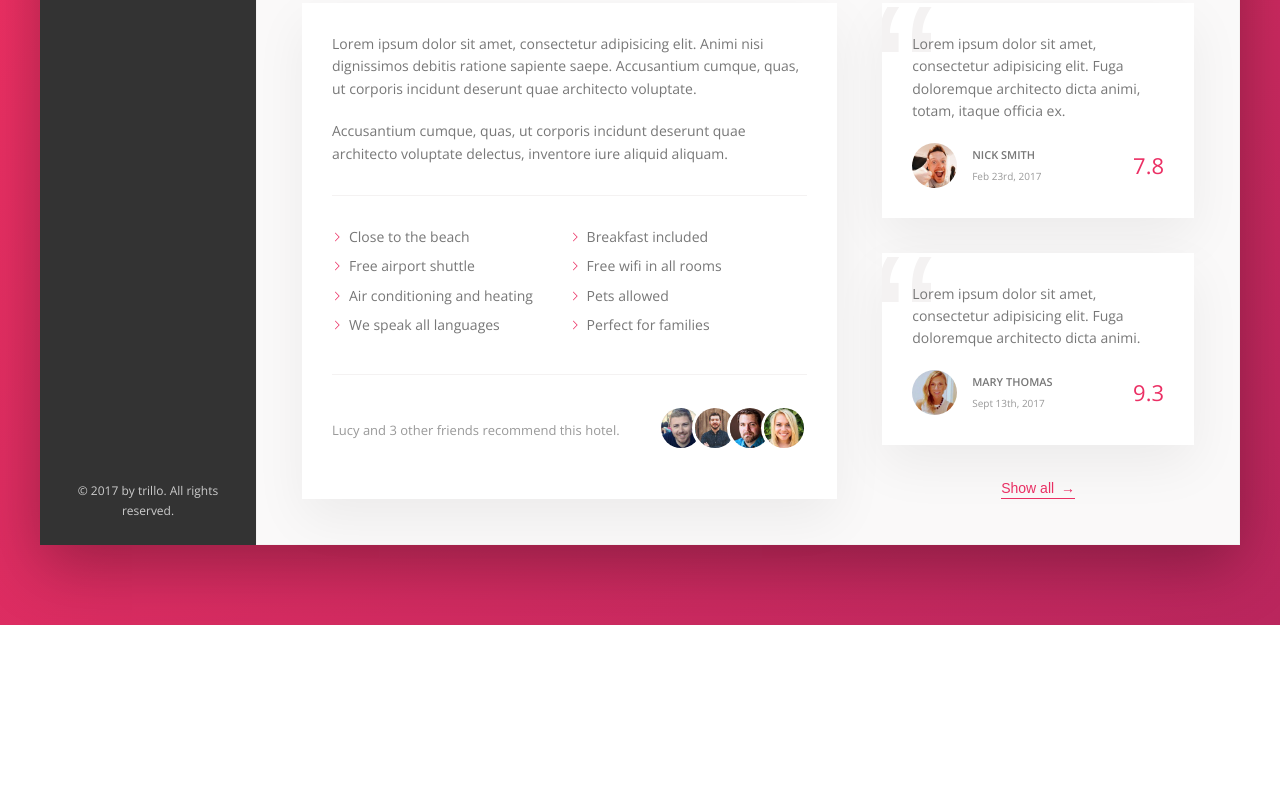
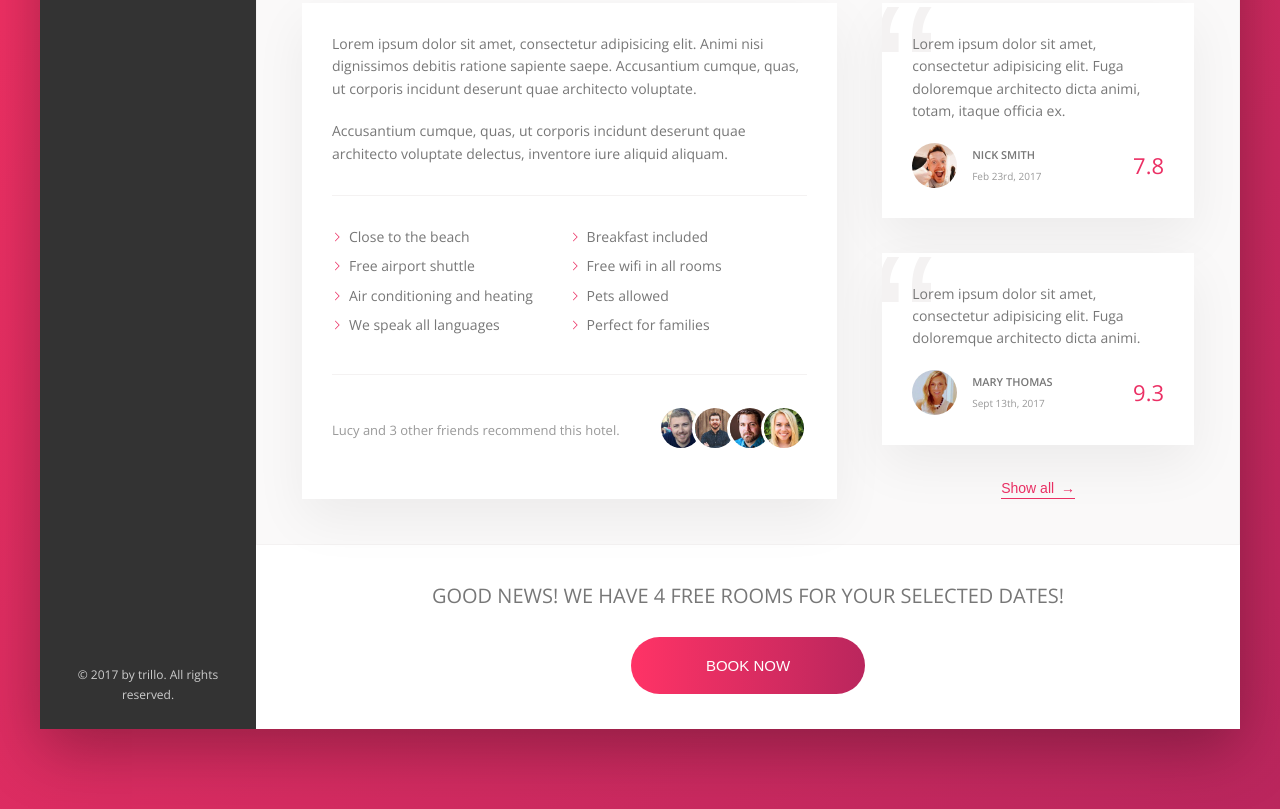
Before and after one commit to ahmedadel2020-code/trillo, a website: page index.html in a window 1280 px wide. Shown: the part 645-1454 px from the top of the page. Before the commit the page ends 1270 px from the top, so only its background shows below. Drawn offline with nearby package versions, Linux system fonts and the light colour scheme.

Commit message:
done from the CTA section

```diff
--- a/index.html
+++ b/index.html
@@ -237,6 +237,15 @@
               <button class="btn-inline">Show all <span>&rarr;</span></button>
             </div>
           </div>
+          <div class="cta">
+            <h2 class="cta__book-now">
+              Good News! We have 4 free rooms for your selected dates!
+            </h2>
+            <button class="btn">
+              <span class="btn__visible">Book now</span>
+              <span class="btn__invisible">Only 4 rooms left</span>
+            </button>
+          </div>
         </main>
       </div>
     </div>
--- a/sass/_components.scss
+++ b/sass/_components.scss
@@ -423,3 +423,75 @@
     z-index: 1;
   }
 }
+
+/// CTA
+
+.cta {
+  padding: 3.5rem 0;
+  text-align: center;
+
+  &__book-now {
+    text-transform: uppercase;
+    font-size: 2rem;
+    font-weight: 300;
+    margin-bottom: 2.5rem;
+  }
+}
+
+/// CTA
+
+.btn {
+  font-size: 1.5rem;
+  border: none;
+  font-weight: 300;
+  text-transform: uppercase;
+  border-radius: 100px;
+  background-image: linear-gradient(
+    to right,
+    var(--color-primary-light),
+    var(--color-primary-dark)
+  );
+  color: #fff;
+  position: relative;
+  overflow: hidden;
+  cursor: pointer;
+
+  & > * {
+    display: inline-block;
+    height: 100%;
+    width: 100%;
+    transition: all 0.2s;
+  }
+
+  &__visible {
+    padding: 2rem 7.5rem;
+  }
+
+  &__invisible {
+    position: absolute;
+    padding: 2rem 0;
+    left: 0;
+    top: -100%;
+  }
+
+  &:hover {
+    background-image: linear-gradient(
+      to left,
+      var(--color-primary-light),
+      var(--color-primary-dark)
+    );
+  }
+
+  &:hover &__visible {
+    transform: translateY(100%);
+  }
+
+  &:hover &__invisible {
+    top: 0;
+  }
+
+  &:focus {
+    outline: none;
+    animation: pulsate 1s infinite;
+  }
+}
```
Also changed, not shown: css/style.css, 1 other file.
